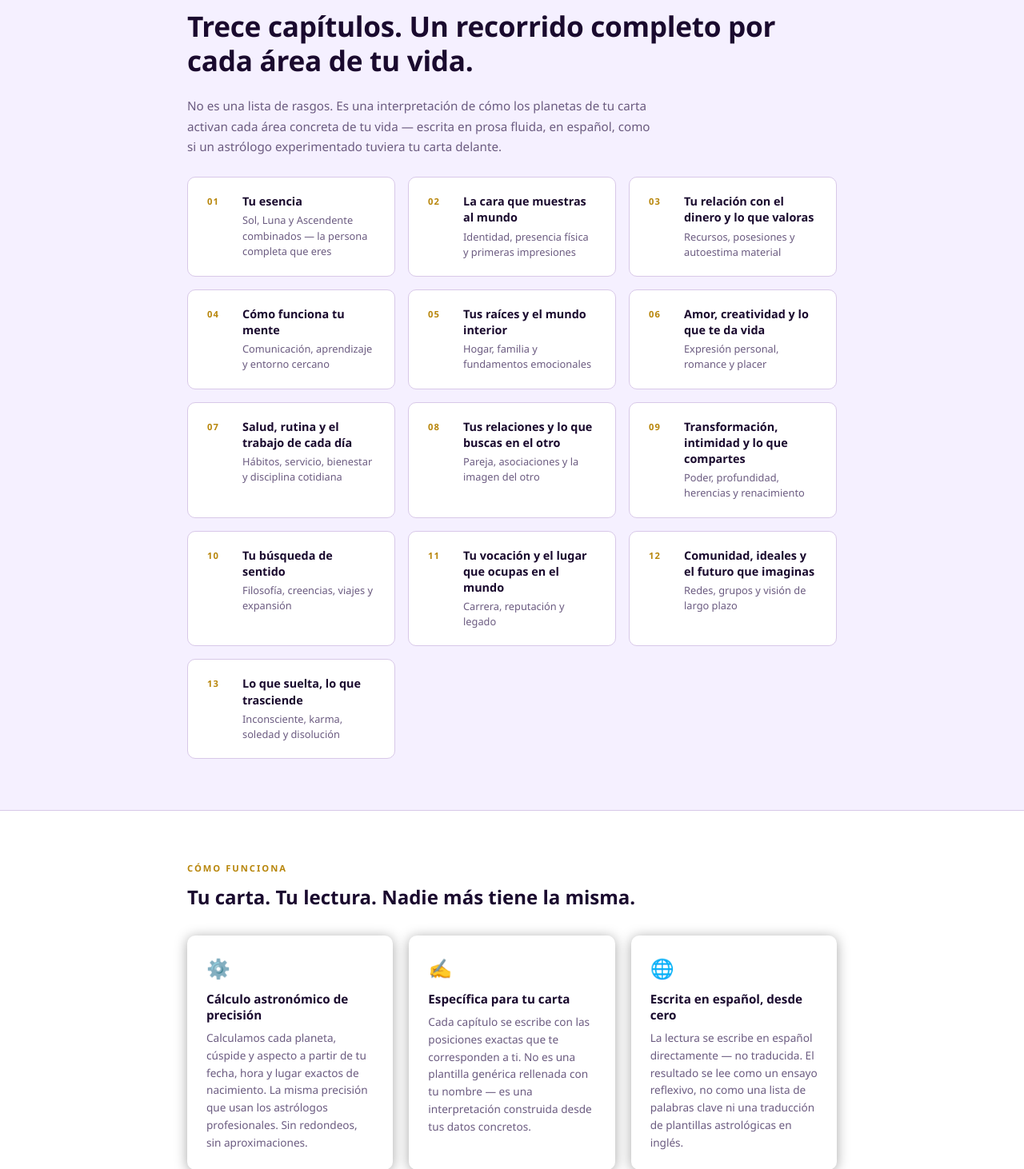
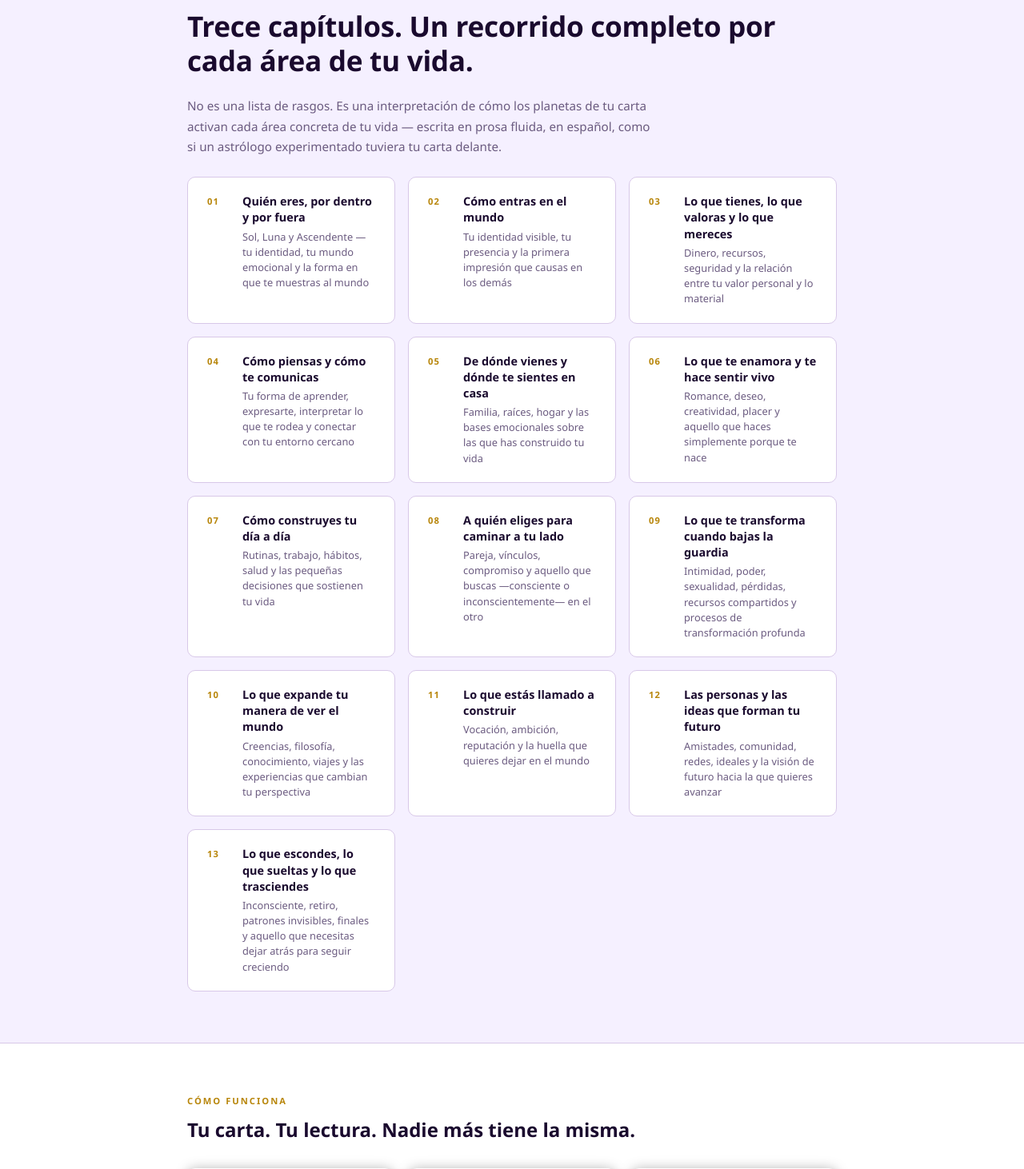
Before and after one commit to llforeman/astronode, a Flask app: page / in a window 1280 px wide. Shown: the part 1806-3268 px from the top of the page at 80% size. Run offline with Flask 3, Linux system fonts and the light colour scheme; parts of the project's set-up code (start-up, migrations or seed data) failed here and were passed over.

Commit message:
content: update all 13 chapter titles and descriptions
Replace terse placeholder copy with the definitive chapter titles and
descriptions — written in second person, experiential framing, no
astrological jargon in the UI layer.

Co-Authored-By: Claude Sonnet 4.6 <noreply@anthropic.com>

```diff
--- a/templates/public/landing.html
+++ b/templates/public/landing.html
@@ -325,92 +325,92 @@
       <div class="chapter-card">
         <span class="chapter-num">01</span>
         <div>
-          <div class="chapter-title">Tu esencia</div>
-          <div class="chapter-desc">Sol, Luna y Ascendente combinados — la persona completa que eres</div>
+          <div class="chapter-title">Quién eres, por dentro y por fuera</div>
+          <div class="chapter-desc">Sol, Luna y Ascendente — tu identidad, tu mundo emocional y la forma en que te muestras al mundo</div>
         </div>
       </div>
       <div class="chapter-card">
         <span class="chapter-num">02</span>
         <div>
-          <div class="chapter-title">La cara que muestras al mundo</div>
-          <div class="chapter-desc">Identidad, presencia física y primeras impresiones</div>
+          <div class="chapter-title">Cómo entras en el mundo</div>
+          <div class="chapter-desc">Tu identidad visible, tu presencia y la primera impresión que causas en los demás</div>
         </div>
       </div>
       <div class="chapter-card">
         <span class="chapter-num">03</span>
         <div>
-          <div class="chapter-title">Tu relación con el dinero y lo que valoras</div>
-          <div class="chapter-desc">Recursos, posesiones y autoestima material</div>
+          <div class="chapter-title">Lo que tienes, lo que valoras y lo que mereces</div>
+          <div class="chapter-desc">Dinero, recursos, seguridad y la relación entre tu valor personal y lo material</div>
         </div>
       </div>
       <div class="chapter-card">
         <span class="chapter-num">04</span>
         <div>
-          <div class="chapter-title">Cómo funciona tu mente</div>
-          <div class="chapter-desc">Comunicación, aprendizaje y entorno cercano</div>
+          <div class="chapter-title">Cómo piensas y cómo te comunicas</div>
+          <div class="chapter-desc">Tu forma de aprender, expresarte, interpretar lo que te rodea y conectar con tu entorno cercano</div>
         </div>
       </div>
       <div class="chapter-card">
         <span class="chapter-num">05</span>
         <div>
-          <div class="chapter-title">Tus raíces y el mundo interior</div>
-          <div class="chapter-desc">Hogar, familia y fundamentos emocionales</div>
+          <div class="chapter-title">De dónde vienes y dónde te sientes en casa</div>
+          <div class="chapter-desc">Familia, raíces, hogar y las bases emocionales sobre las que has construido tu vida</div>
         </div>
       </div>
       <div class="chapter-card">
         <span class="chapter-num">06</span>
         <div>
-          <div class="chapter-title">Amor, creatividad y lo que te da vida</div>
-          <div class="chapter-desc">Expresión personal, romance y placer</div>
+          <div class="chapter-title">Lo que te enamora y te hace sentir vivo</div>
+          <div class="chapter-desc">Romance, deseo, creatividad, placer y aquello que haces simplemente porque te nace</div>
         </div>
       </div>
       <div class="chapter-card">
         <span class="chapter-num">07</span>
         <div>
-          <div class="chapter-title">Salud, rutina y el trabajo de cada día</div>
-          <div class="chapter-desc">Hábitos, servicio, bienestar y disciplina cotidiana</div>
+          <div class="chapter-title">Cómo construyes tu día a día</div>
+          <div class="chapter-desc">Rutinas, trabajo, hábitos, salud y las pequeñas decisiones que sostienen tu vida</div>
         </div>
       </div>
       <div class="chapter-card">
         <span class="chapter-num">08</span>
         <div>
-          <div class="chapter-title">Tus relaciones y lo que buscas en el otro</div>
-          <div class="chapter-desc">Pareja, asociaciones y la imagen del otro</div>
+          <div class="chapter-title">A quién eliges para caminar a tu lado</div>
+          <div class="chapter-desc">Pareja, vínculos, compromiso y aquello que buscas —consciente o inconscientemente— en el otro</div>
         </div>
       </div>
       <div class="chapter-card">
         <span class="chapter-num">09</span>
         <div>
-          <div class="chapter-title">Transformación, intimidad y lo que compartes</div>
-          <div class="chapter-desc">Poder, profundidad, herencias y renacimiento</div>
+          <div class="chapter-title">Lo que te transforma cuando bajas la guardia</div>
+          <div class="chapter-desc">Intimidad, poder, sexualidad, pérdidas, recursos compartidos y procesos de transformación profunda</div>
         </div>
       </div>
       <div class="chapter-card">
         <span class="chapter-num">10</span>
         <div>
-          <div class="chapter-title">Tu búsqueda de sentido</div>
-          <div class="chapter-desc">Filosofía, creencias, viajes y expansión</div>
+          <div class="chapter-title">Lo que expande tu manera de ver el mundo</div>
+          <div class="chapter-desc">Creencias, filosofía, conocimiento, viajes y las experiencias que cambian tu perspectiva</div>
         </div>
       </div>
       <div class="chapter-card">
         <span class="chapter-num">11</span>
         <div>
-          <div class="chapter-title">Tu vocación y el lugar que ocupas en el mundo</div>
-          <div class="chapter-desc">Carrera, reputación y legado</div>
+          <div class="chapter-title">Lo que estás llamado a construir</div>
+          <div class="chapter-desc">Vocación, ambición, reputación y la huella que quieres dejar en el mundo</div>
         </div>
       </div>
       <div class="chapter-card">
         <span class="chapter-num">12</span>
         <div>
-          <div class="chapter-title">Comunidad, ideales y el futuro que imaginas</div>
-          <div class="chapter-desc">Redes, grupos y visión de largo plazo</div>
+          <div class="chapter-title">Las personas y las ideas que forman tu futuro</div>
+          <div class="chapter-desc">Amistades, comunidad, redes, ideales y la visión de futuro hacia la que quieres avanzar</div>
         </div>
       </div>
       <div class="chapter-card">
         <span class="chapter-num">13</span>
         <div>
-          <div class="chapter-title">Lo que suelta, lo que trasciende</div>
-          <div class="chapter-desc">Inconsciente, karma, soledad y disolución</div>
+          <div class="chapter-title">Lo que escondes, lo que sueltas y lo que trasciendes</div>
+          <div class="chapter-desc">Inconsciente, retiro, patrones invisibles, finales y aquello que necesitas dejar atrás para seguir creciendo</div>
         </div>
       </div>
     </div>
```
